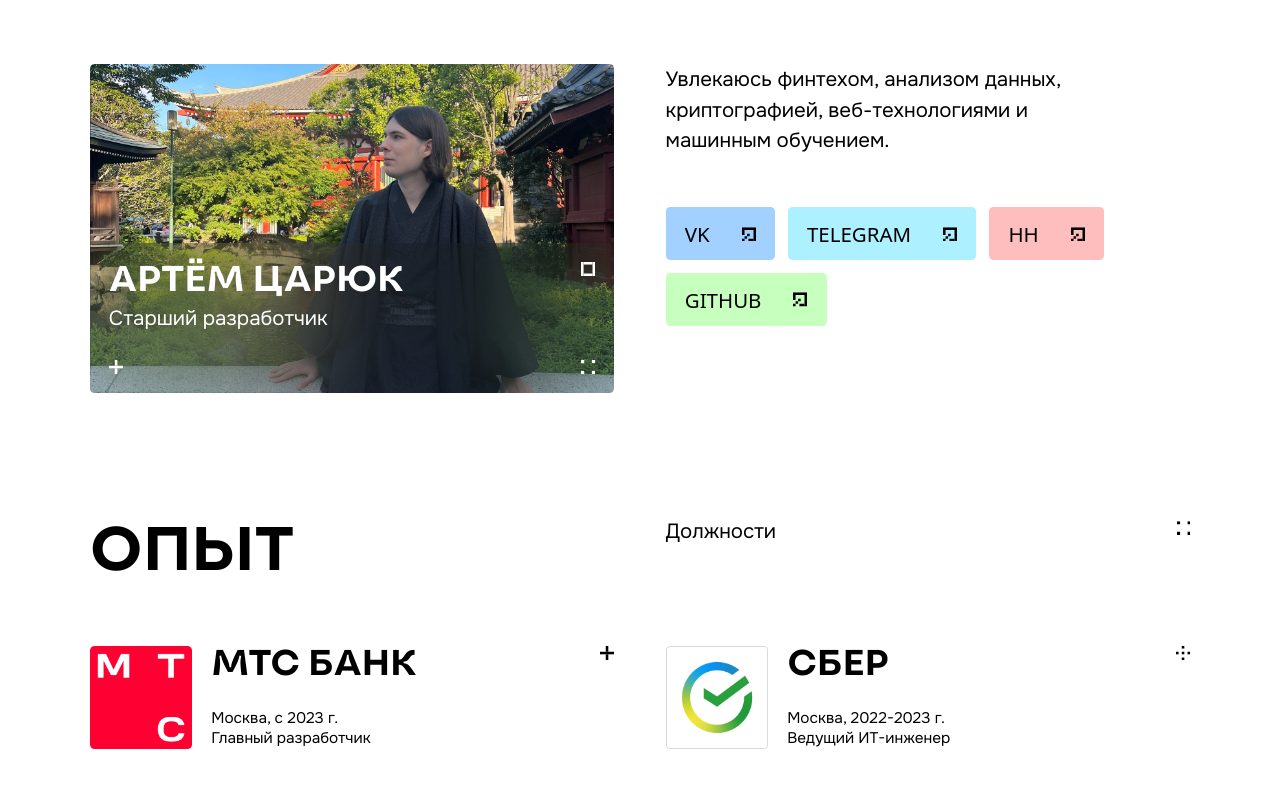
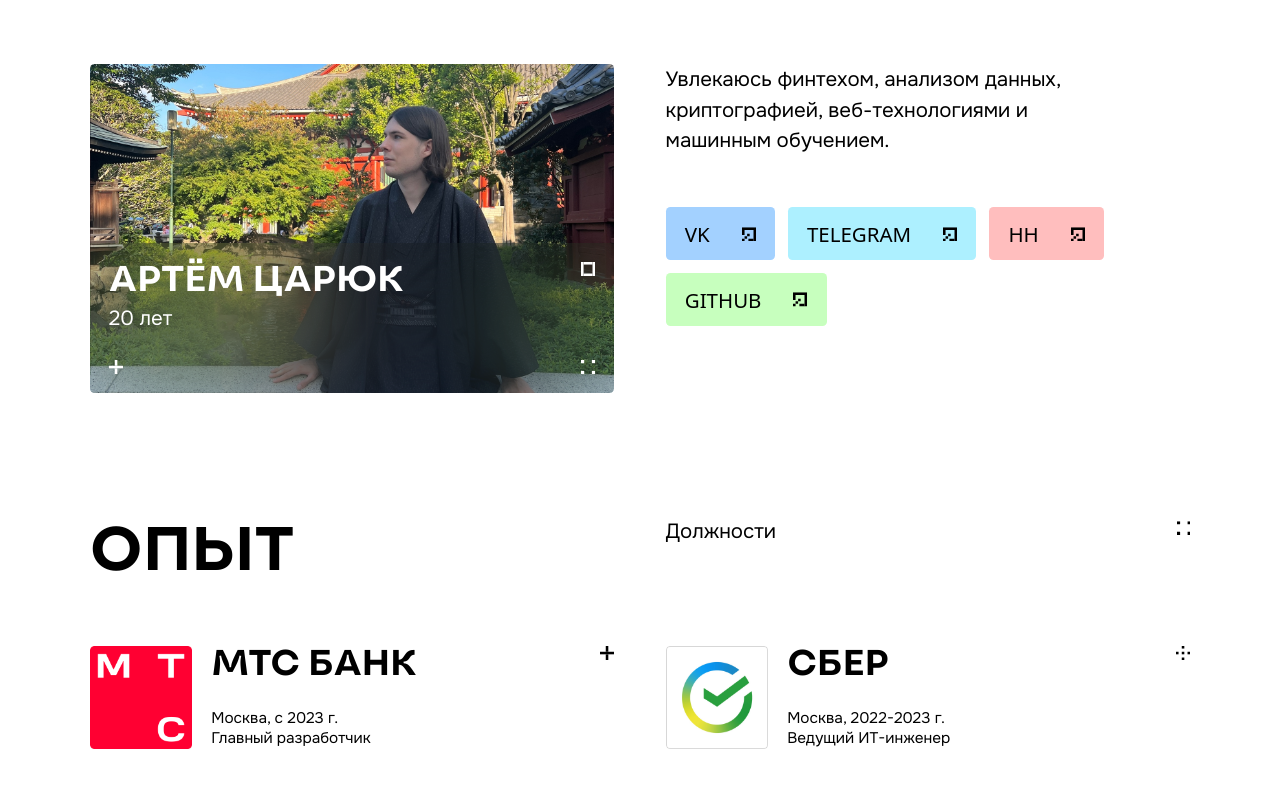
Before and after one commit to funcid/funcfolio, a SvelteKit app: page / in a window 1280 px wide. Shown: the top 785 px of the page. Built offline with nearby package versions, Linux system fonts and the light colour scheme.

Commit message:
Update Introduction.svelte

```diff
--- a/src/components/Introduction.svelte
+++ b/src/components/Introduction.svelte
@@ -1,8 +1,30 @@
 <script>
     import PlusIcon from '$lib/images/icon/plus.svg?raw'
-	import DotsIcon from '$lib/images/icon/white_dots.svg?raw'
-	import SquareIcon from '$lib/images/icon/square.svg?raw'
+    import DotsIcon from '$lib/images/icon/white_dots.svg?raw'
+    import SquareIcon from '$lib/images/icon/square.svg?raw'
     import SocialMedia from './SocialMedia.svelte';
+
+    const calculateAge = (birthYear, birthMonth, birthDay) => {
+        const today = new Date();
+        let age = today.getFullYear() - birthYear;
+        const currentMonth = today.getMonth();
+        const currentDay = today.getDate();
+
+        if (currentMonth < birthMonth || (currentMonth === birthMonth && currentDay < birthDay)) {
+            age--;
+        }
+
+        return age;
+    };
+
+    const age = calculateAge(2003, 6, 18);
+
+    const ageWithWord = (age) => {
+        const ending = (age % 100 > 10 && age % 100 < 15) ? 'лет' :
+                       (age % 10 === 1) ? 'год' :
+                       (age % 10 > 1 && age % 10 < 5) ? 'года' : 'лет';
+        return `${age} ${ending}`;
+    };
 </script>
 
 <div class="flex flex-col lg:flex-row gap-[80rem]">
@@ -12,7 +34,7 @@
                 АРТЁМ ЦАРЮК
             </div>
             <div class="text-[32rem] text-white font-onest">
-                Старший разработчик
+                {ageWithWord(age)}
             </div>
             <div class="absolute bottom-0 left-0 p-[30rem]">
                 {@html PlusIcon}
```
